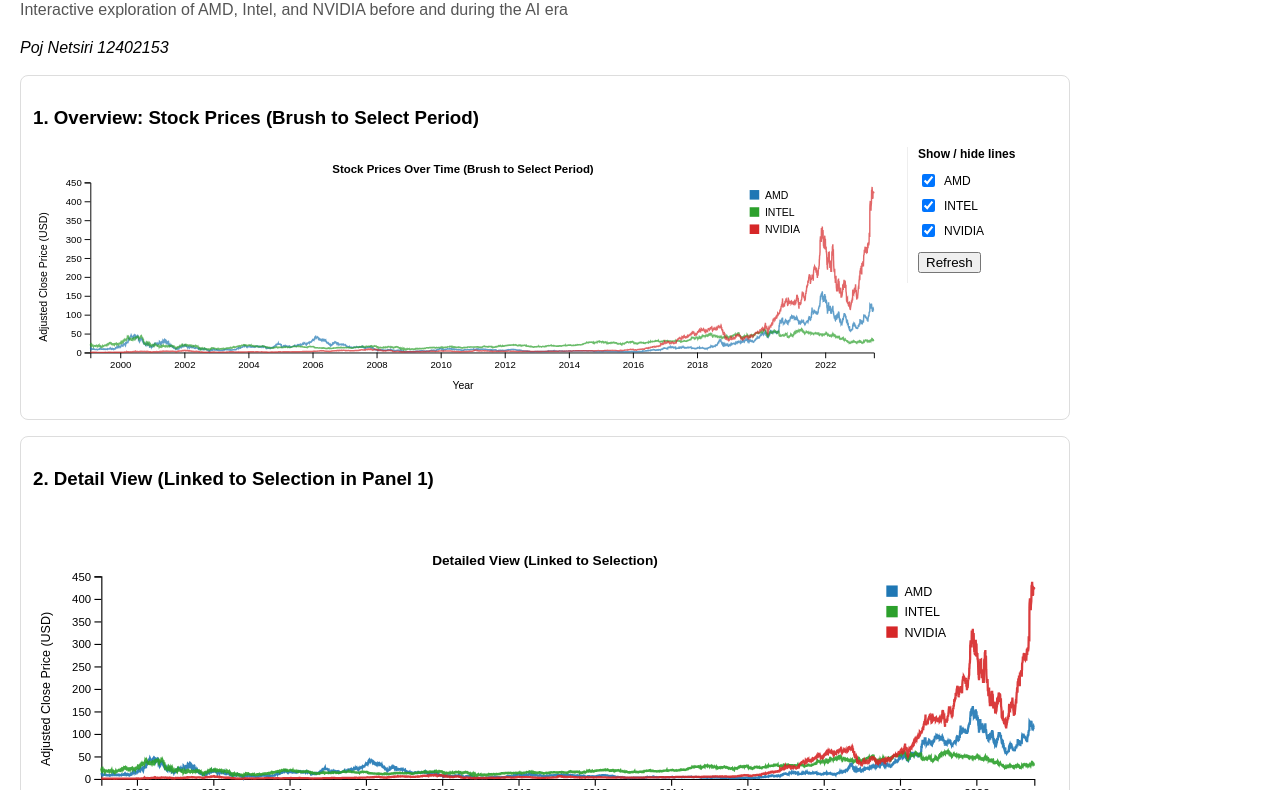
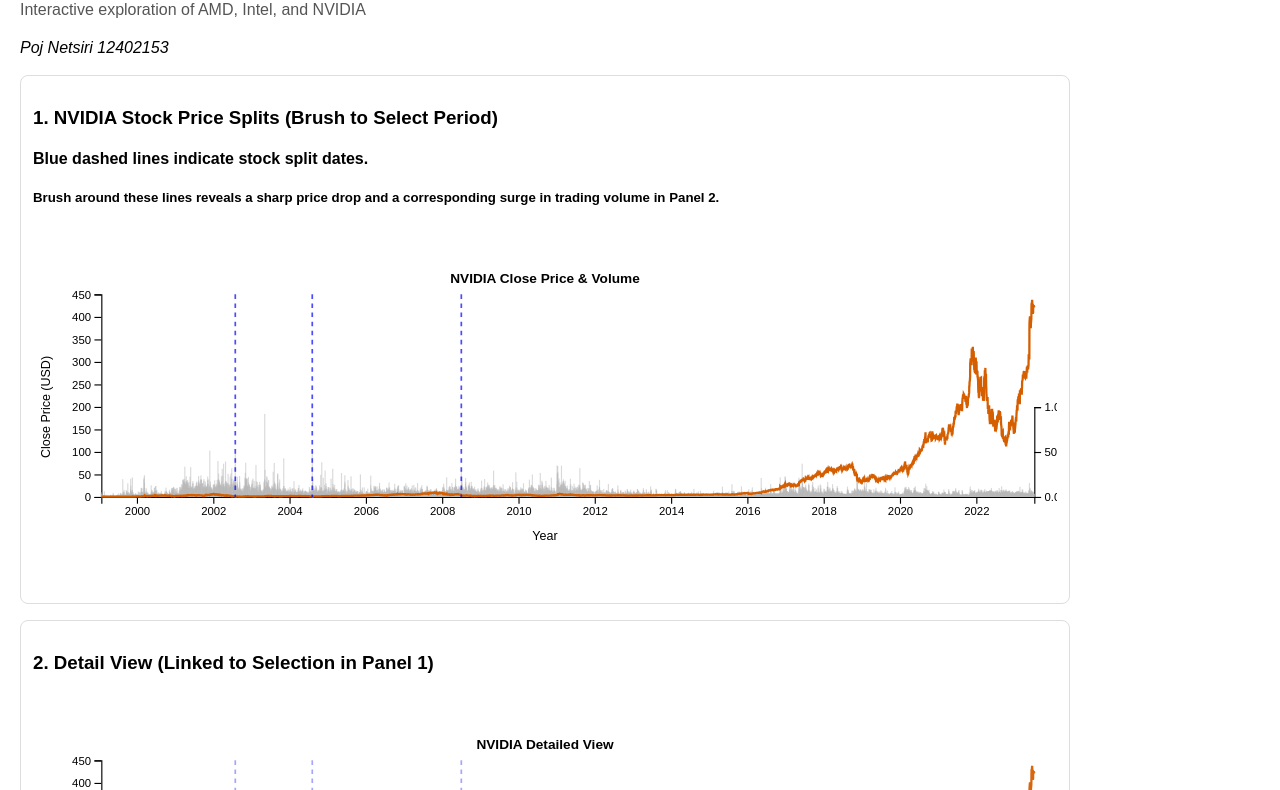
Before and after one commit to pnetsiri/VisualDS25, a plain HTML site: page index.html in a window 1280 px wide. Shown: the part 63-853 px from the top of the page. Drawn offline with nearby package versions, Linux system fonts and the light colour scheme.

Commit message:
Add files via upload
Updated page.

```diff
--- a/index.html
+++ b/index.html
@@ -8,31 +8,22 @@
 </head>
 <body>
 
-<h2>GPU Stock Performance Dashboard</h2>
+<h2>GPU Company Stock Performance Dashboard</h2>
 <p class="subtitle">
-Interactive exploration of AMD, Intel, and NVIDIA before and during the AI era
+Interactive exploration of AMD, Intel, and NVIDIA
 </p>
 <i>Poj Netsiri 12402153</i><br><br>
 <div class="grid">
 
-<div class="panel full panel-overview">
-  <h3>1. Overview: Stock Prices (Brush to Select Period)</h3>
+<div class="panel full">
+  <h3>1. NVIDIA Stock Price Splits (Brush to Select Period)</h3>
+  <h4>Blue dashed lines indicate stock split dates.</h4>
+  <h5>Brush around these lines reveals a sharp price drop and a corresponding surge in trading volume in Panel 2.</h5>
 
   <div class="overview-wrap">
     <svg id="overview"></svg>
 
-    <div class="overview-controls">
-      <div class="controls-title">Show / hide lines</div>
 
-      <div class="checkbox-group">
-        <label><input type="checkbox" id="o-amd" checked> AMD</label>
-        <label><input type="checkbox" id="o-intel" checked> INTEL</label>
-        <label><input type="checkbox" id="o-nvidia" checked> NVIDIA</label>
-      </div>
-
-      <button id="o-refresh" type="button">Refresh</button>
-      <div id="o-warning" class="warning"></div>
-    </div>
   </div>
 </div>
 
@@ -43,7 +34,11 @@ Interactive exploration of AMD, Intel, and NVIDIA before and during the AI era
   </div>
 
 <div class="panel full panel-model">
-  <h3>3. Data Modelling from 2016 (interactive)</h3>
+  <h3>3. Regression Modelling from 2016</h3>
+  <h4>NVIDIA shows the strongest and most stable modeled growth,
+    AMD exhibits moderate but more volatile growth, while Intel
+    demonstrates comparatively weak performance during the AI period (post-2016).</h4>
+  <h5>Select the stocks and click Refresh to apply the filter.</h5>
 
   <div class="model-wrap">
     <svg id="modelPlot"></svg>
@@ -63,8 +58,9 @@ Interactive exploration of AMD, Intel, and NVIDIA before and during the AI era
 
 
 <div class="panel full panel-scatter">
-  <h3>4. Correlation between stock prices (interactive)</h3>
-
+  <h3>4. Correlation between adjusted stock prices</h3>
+  <h4>NVIDIA and AMD exhibit a very strong positive correlation correlation (<i>r</i> = 0.918)</h4>
+ <h5>Select 2 stocks and click Refresh to apply the filter.</h5>
   <div class="scatter-wrap">
     <svg id="scatter"></svg>
 
--- a/main.js
+++ b/main.js
@@ -1,8 +1,14 @@
 const colors = {
-  AMD: "#1f77b4",
-  INTEL: "#2ca02c",
-  NVIDIA: "#d62728"
+  AMD: "#CC79A7",
+  INTEL: "#0072B2",
+  NVIDIA: "#D55E00"
 };
+
+const NVIDIA_SPLITS = [
+  new Date("2002-07-31"),
+  new Date("2004-08-06"),
+  new Date("2008-07-03")
+];
 
 let selectedPair = ["AMD", "NVIDIA"];   // Panel 4 (scatter) pair
 let currentDomain = null;
@@ -34,10 +40,16 @@ function linearFit(xs, ys) {
   return { slope, intercept };
 }
 
+function rSquared(actuals, fits) {
+  const meanA = d3.mean(actuals);
+  const ssTot = d3.sum(actuals, a => (a - meanA) ** 2);
+  const ssRes = d3.sum(actuals.map((a, i) => (a - fits[i]) ** 2));
+  return (ssTot === 0) ? NaN : (1 - ssRes / ssTot);
+}
+
 const margin = { top: 26, right: 20, bottom: 46, left: 60 };
 const width = 900;
 const height = 250;
-
 const parseDate = d3.isoParse;
 
 function addLegend(svg, tickers, xPos, yPos) {
@@ -62,65 +74,81 @@ function addLegend(svg, tickers, xPos, yPos) {
 }
 
 Promise.all([d3.csv("data.csv"), d3.csv("data_model.csv")]).then(([raw, rawModel]) => {
+
+  // =========================
+  // DATA (Panel 1/2 + Scatter)
+  // date,ticker,close,adj_close,volume
+  // =========================
   const data = raw.map(d => ({
     date: parseDate(d.date),
     ticker: d.ticker,
-    price: +d.price
-  })).filter(d => d.date instanceof Date && !isNaN(d.date) && !isNaN(d.price));
+    close: +d.close,
+    adj: +d.adj_close,
+    volume: +d.volume
+  })).filter(d =>
+    d.date instanceof Date &&
+    !isNaN(d.date) &&
+    d.ticker &&
+    !isNaN(d.close) &&
+    !isNaN(d.adj) // keep adj for detail/scatter
+  );
 
-  const byTicker = d3.group(data, d => d.ticker);
-  const tickers = ["AMD", "INTEL", "NVIDIA"]; // enforce order
+  const nvidiaData = data
+    .filter(d => d.ticker === "NVIDIA")
+    .sort((a, b) => a.date - b.date);
 
-  // Panel 1 -> Panel 2 visibility selection
-  let visibleTickers = ["AMD", "INTEL", "NVIDIA"];
-
-  // ---------- SCALES ----------
+  // ---------- X scale (full data range) ----------
+// NVIDIA-specific time domain
 const x = d3.scaleTime()
-    .domain(d3.extent(data, d => d.date))
+  .domain(d3.extent(nvidiaData, d => d.date))
   .range([margin.left, width - margin.right]);
 
-  const y = d3.scaleLinear()
-    .domain(d3.extent(data, d => d.price))
-    .nice()
-    .range([height - margin.bottom, margin.top]);
 
   currentDomain = x.domain();
 
-  const line = d3.line()
-    .x(d => x(d.date))
-    .y(d => y(d.price));
-
   // =========================
-  // 1) OVERVIEW PANEL + CONTROLS (Panel 1)
+  // 1) OVERVIEW PANEL — NVIDIA CLOSE + VOLUME + SPLITS + BRUSH
   // =========================
   const overview = d3.select("#overview")
     .attr("viewBox", `0 0 ${width} ${height}`);
 
-  // Brush (define once, used inside drawOverview)
-  const brush = d3.brushX()
-    .extent([[margin.left, margin.top], [width - margin.right, height - margin.bottom]])
-    .on("brush end", brushed);
-
-  function drawOverview() {
-    overview.selectAll("*").remove();
-
-    // Title inside SVG
   overview.append("text")
     .attr("x", width / 2)
     .attr("y", 16)
     .attr("text-anchor", "middle")
     .attr("font-size", 12)
     .attr("font-weight", "600")
-      .text("Stock Prices Over Time (Brush to Select Period)");
+    .text("NVIDIA Close Price & Volume");
 
-    // Axes
+  // Price scale (left) — RAW CLOSE
+  const yPrice = d3.scaleLinear()
+    .domain(d3.extent(nvidiaData, d => d.close))
+    .nice()
+    .range([height - margin.bottom, margin.top]);
+
+  // Volume scale (right)
+  const hasVolume = nvidiaData.some(d => !isNaN(d.volume));
+  const yVolume = d3.scaleLinear()
+    .domain(hasVolume ? d3.extent(nvidiaData.filter(d => !isNaN(d.volume)), d => d.volume) : [0, 1])
+    .nice()
+    .range([height - margin.bottom, height / 2]);
+
   overview.append("g")
     .attr("transform", `translate(0,${height - margin.bottom})`)
     .call(d3.axisBottom(x));
 
   overview.append("g")
     .attr("transform", `translate(${margin.left},0)`)
-      .call(d3.axisLeft(y));
+    .call(d3.axisLeft(yPrice));
+
+overview.append("g")
+  .attr("transform", `translate(${width - margin.right},0)`)
+  .call(
+    d3.axisRight(yVolume)
+      .ticks(3) // fewer labels = less clutter
+      .tickFormat(d3.format(".2s")) // 200M, 1B, etc.
+  );
+
 
   // Axis labels
   overview.append("text")
@@ -136,28 +164,66 @@ Promise.all([d3.csv("data.csv"), d3.csv("data_model.csv")]).then(([raw, rawModel
     .attr("y", 15)
     .attr("text-anchor", "middle")
     .attr("font-size", 11)
-      .text("Adjusted Close Price (USD)");
+    .text("Close Price (USD)");
 
-    // Lines (ONLY visibleTickers)
-    visibleTickers.forEach(t => {
+  overview.append("text")
+    .attr("transform", "rotate(-90)")
+    .attr("x", -height / 2)
+    .attr("y", width + 24)
+    .attr("text-anchor", "middle")
+    .attr("font-size", 11)
+    .text("Volume");
+
+
+  // Volume bars
+  if (hasVolume) {
+    const barW = Math.max(
+      1,
+      (x(nvidiaData[Math.min(1, nvidiaData.length - 1)].date) - x(nvidiaData[0].date)) * 0.9
+    );
+
+    overview.append("g")
+      .selectAll("rect")
+      .data(nvidiaData.filter(d => !isNaN(d.volume)))
+      .enter()
+      .append("rect")
+      .attr("x", d => x(d.date) - barW / 2)
+      .attr("y", d => yVolume(d.volume))
+      .attr("width", barW)
+      .attr("height", d => height - margin.bottom - yVolume(d.volume))
+      .attr("fill", "#bbb")
+      .attr("opacity", 0.55);
+  }
+
+    // Price line
   overview.append("path")
-        .datum(byTicker.get(t))
+    .datum(nvidiaData)
     .attr("fill", "none")
-        .attr("stroke", colors[t] || "#444")
+    .attr("stroke", colors.NVIDIA)
+    .attr("stroke-width", 2)
+    .attr("d", d3.line()
+      .x(d => x(d.date))
+      .y(d => yPrice(d.close))
+    );
+
+  // Split lines (blue dashed)
+  NVIDIA_SPLITS.forEach(sd => {
+    const [xmin, xmax] = x.domain();
+    if (sd >= xmin && sd <= xmax) {
+      overview.append("line")
+        .attr("x1", x(sd))
+        .attr("x2", x(sd))
+        .attr("y1", margin.top)
+        .attr("y2", height - margin.bottom)
+        .attr("stroke", "blue")
+        .attr("stroke-dasharray", "4,4")
         .attr("stroke-width", 1.5)
-        .attr("opacity", 0.7)
-        .attr("d", line);
+        .attr("opacity", 0.7);
+    }
   });
 
-    // Legend (ONLY visibleTickers)
-    addLegend(overview, visibleTickers, width - 150, margin.top + 8);
-
-    // Re-attach brush after redraw
-    overview.append("g").call(brush);
-  }
-
   // =========================
-  // 2) DETAIL PANEL (linked to Panel 1 selection)
+  // 2) DETAIL PANEL — NVIDIA ONLY (Adjusted Close)
   // =========================
  const detail = d3.select("#detail")
   .attr("viewBox", `0 0 ${width} ${height}`);
@@ -171,30 +237,60 @@ Promise.all([d3.csv("data.csv"), d3.csv("data_model.csv")]).then(([raw, rawModel
     .attr("text-anchor", "middle")
     .attr("font-size", 12)
     .attr("font-weight", "600")
-      .text("Detailed View (Linked to Selection)");
+    .text("NVIDIA Detailed View");
 
   const xDetail = x.copy().domain([x0, x1]);
-    const filtered = data.filter(d => d.date >= x0 && d.date <= x1);
+  const filteredNvda = nvidiaData.filter(d => d.date >= x0 && d.date <= x1);
 
-    const yDetail = d3.scaleLinear()
-      .domain(d3.extent(filtered.filter(d => visibleTickers.includes(d.ticker)), d => d.price))
+  if (filteredNvda.length === 0) {
+    detail.append("text")
+      .attr("x", margin.left)
+      .attr("y", margin.top + 30)
+      .attr("font-size", 12)
+      .text("No NVIDIA data in this selected range.");
+    return;
+  }
+
+  // --- Scales ---
+  const yPrice = d3.scaleLinear()
+    .domain(d3.extent(filteredNvda, d => d.close))
     .nice()
     .range([height - margin.bottom, margin.top]);
 
-    const lineDetail = d3.line()
+  const hasVolume = filteredNvda.some(d => !isNaN(d.volume));
+  const yVol = d3.scaleLinear()
+    .domain(
+      hasVolume
+        ? d3.extent(filteredNvda.filter(d => !isNaN(d.volume)), d => d.volume)
+        : [0, 1]
+    )
+    .nice()
+    .range([height - margin.bottom, height / 2]);
+
+  const linePrice = d3.line()
     .x(d => xDetail(d.date))
-      .y(d => yDetail(d.price));
+    .y(d => yPrice(d.close));
 
-    // Axes
+  // --- Axes ---
   detail.append("g")
     .attr("transform", `translate(0,${height - margin.bottom})`)
     .call(d3.axisBottom(xDetail));
 
   detail.append("g")
     .attr("transform", `translate(${margin.left},0)`)
-      .call(d3.axisLeft(yDetail));
+    .call(d3.axisLeft(yPrice));
 
-    // Axis labels
+  detail.append("g")
+    .attr("transform", `translate(${width - margin.right},0)`)
+    .call(
+       d3.axisRight(yVol)
+      .ticks(2)
+      .tickFormat(d3.format(".2s"))
+      .tickPadding(8)   // <-- key fix
+  );
+
+
+  // --- Axis labels ---
   detail.append("text")
     .attr("x", width / 2)
     .attr("y", height - 8)
@@ -208,24 +304,66 @@ Promise.all([d3.csv("data.csv"), d3.csv("data_model.csv")]).then(([raw, rawModel
     .attr("y", 15)
     .attr("text-anchor", "middle")
     .attr("font-size", 11)
-      .text("Adjusted Close Price (USD)");
+    .text("Close Price (USD)");
 
-    // Lines (ONLY visibleTickers)
-    visibleTickers.forEach(t => {
-      detail.append("path")
-        .datum(filtered.filter(d => d.ticker === t))
-        .attr("fill", "none")
-        .attr("stroke", colors[t] || "#444")
-        .attr("stroke-width", 2)
-        .attr("opacity", 0.9)
-        .attr("d", lineDetail);
+  detail.append("text")
+    .attr("transform", "rotate(-90)")
+    .attr("x", -height / 2)
+    .attr("y", width + 32)
+    .attr("text-anchor", "middle")
+    .attr("font-size", 11)
+    .text("Volume");
+
+  // --- Volume bars (draw first so price line is on top) ---
+  if (hasVolume) {
+    const barW = Math.max(
+      1,
+      (xDetail(filteredNvda[Math.min(1, filteredNvda.length - 1)].date) - xDetail(filteredNvda[0].date)) * 0.9
+    );
+
+    detail.append("g")
+      .selectAll("rect")
+      .data(filteredNvda.filter(d => !isNaN(d.volume)))
+      .enter()
+      .append("rect")
+      .attr("x", d => xDetail(d.date) - barW / 2)
+      .attr("y", d => yVol(d.volume))
+      .attr("width", barW)
+      .attr("height", d => height - margin.bottom - yVol(d.volume))
+      .attr("fill", "#bbb")
+      .attr("opacity", 0.9);
+  }
+
+  // --- Split markers (blue dashed) ---
+  NVIDIA_SPLITS.forEach(sd => {
+    const [d0, d1] = xDetail.domain();
+    if (sd >= d0 && sd <= d1) {
+      detail.append("line")
+        .attr("x1", xDetail(sd))
+        .attr("x2", xDetail(sd))
+        .attr("y1", margin.top)
+        .attr("y2", height - margin.bottom)
+        .attr("stroke", "blue")
+        .attr("stroke-dasharray", "4,4")
+        .attr("stroke-width", 1.5)
+        .attr("opacity", 0.35);
+    }
   });
 
-    addLegend(detail, visibleTickers, width - 150, margin.top + 8);
+  // --- Close price line ---
+  detail.append("path")
+    .datum(filteredNvda)
+    .attr("fill", "none")
+    .attr("stroke", colors.NVIDIA)
+    .attr("stroke-width", 2)
+    .attr("opacity", 0.95)
+    .attr("d", linePrice);
+
+ // addLegend(detail, ["NVIDIA"], width - 150, margin.top + 8);
 }
 
   // =========================
-  // 3) MODEL PANEL (Actual vs Fitted) — Panel 3
+  // 3) MODEL PANEL
   // =========================
   const modelData = rawModel.map(d => ({
     date: parseDate(d.date),
@@ -236,6 +374,18 @@ Promise.all([d3.csv("data.csv"), d3.csv("data_model.csv")]).then(([raw, rawModel
     d.date instanceof Date && !isNaN(d.date) &&
     !isNaN(d.actual) && !isNaN(d.fitted)
   );
+
+  // =========================
+// Fixed domains (no brushing)
+// =========================
+
+// Panel 3: fixed to AI era (2016 → latest model date)
+const modelMaxDate = d3.max(modelData, d => d.date);
+const modelDomainFixed = [MODEL_START_DATE, modelMaxDate];
+
+// Panel 4: fixed to full dataset range
+const scatterDomainFixed = x.domain();
+
 
   const modelW = width;
   const modelH = 360;
@@ -276,7 +426,7 @@ Promise.all([d3.csv("data.csv"), d3.csv("data_model.csv")]).then(([raw, rawModel
       .attr("text-anchor", "middle")
       .attr("font-size", 12)
       .attr("font-weight", "600")
-      .text("Adjusted Close (Actual vs Fitted) — Selection");
+      .text("Stock Price Regression: Actual Prices vs. Model Fits");
 
     modelSvg.append("g")
       .attr("transform", `translate(0,${modelH - margin.bottom})`)
@@ -299,9 +449,50 @@ Promise.all([d3.csv("data.csv"), d3.csv("data_model.csv")]).then(([raw, rawModel
       .attr("y", 15)
       .attr("text-anchor", "middle")
       .attr("font-size", 11)
-      .text("Adjusted Close Price (USD)");
+      .text("Close Price (USD)");
 
     const byT = d3.group(filtered, d => d.ticker);
+
+    // R^2 box
+    const r2ByTicker = new Map();
+    for (const [tkr, series] of byT.entries()) {
+      const s = series.slice().sort((a, b) => a.date - b.date);
+      const actuals = s.map(d => d.actual);
+      const fits = s.map(d => d.fitted);
+      r2ByTicker.set(tkr, rSquared(actuals, fits));
+    }
+
+    const r2Lines = selectedTickers.map(t => {
+      const v = r2ByTicker.get(t);
+      const txt = (v == null || isNaN(v)) ? "R²: n/a" : `R² = ${v.toFixed(3)}`;
+      return `${t}: ${txt}`;
+    });
+
+    const boxX = margin.left + 15;
+    const boxY = margin.top + 32;
+    const boxW = 140;
+    const boxH = 16 * r2Lines.length + 6;
+
+    modelSvg.append("rect")
+      .attr("x", boxX - 5)
+      .attr("y", boxY - 14)
+      .attr("width", boxW)
+      .attr("height", boxH)
+      .attr("fill", "white")
+      .attr("opacity", 0.95)
+      .attr("stroke", "#ddd");
+
+    modelSvg.append("g")
+      .selectAll("text.r2line")
+      .data(r2Lines)
+      .enter()
+      .append("text")
+      .attr("class", "r2line")
+      .attr("x", boxX)
+      .attr("y", (d, i) => boxY + i * 16)
+      .attr("font-size", 12)
+      .attr("fill", "#111")
+      .text(d => d);
 
     const lineActual = d3.line()
       .x(d => xM(d.date))
@@ -356,11 +547,11 @@ Promise.all([d3.csv("data.csv"), d3.csv("data_model.csv")]).then(([raw, rawModel
       return;
     }
     mWarn.textContent = "";
-    updateModelPlot(currentDomain, sel);
+    updateModelPlot(modelDomainFixed, sel);
   });
 
   // =========================
-  // 4) SCATTER PANEL (Panel 4)
+  // 4) SCATTER PANEL (uses ADJ prices)
   // =========================
   const scatterW = width;
   const scatterH = 320;
@@ -377,8 +568,8 @@ Promise.all([d3.csv("data.csv"), d3.csv("data_model.csv")]).then(([raw, rawModel
     const byDate = d3.rollup(
       filtered,
       v => ({
-        xVal: v.find(d => d.ticker === xTicker)?.price,
-        yVal: v.find(d => d.ticker === yTicker)?.price
+        xVal: v.find(d => d.ticker === xTicker)?.adj,
+        yVal: v.find(d => d.ticker === yTicker)?.adj
       }),
       d => +d.date
     );
@@ -428,7 +619,7 @@ Promise.all([d3.csv("data.csv"), d3.csv("data_model.csv")]).then(([raw, rawModel
       .attr("cx", d => xScale(d.xVal))
       .attr("cy", d => yScale(d.yVal))
       .attr("r", 3)
-      .attr("fill", "steelblue")
+      .attr("fill", "#0072B2")
       .attr("opacity", 0.6);
 
     const xMin = d3.min(xs);
@@ -441,15 +632,15 @@ Promise.all([d3.csv("data.csv"), d3.csv("data_model.csv")]).then(([raw, rawModel
       .attr("y1", yScale(yMin))
       .attr("x2", xScale(xMax))
       .attr("y2", yScale(yMax))
-      .attr("stroke", "red")
-      .attr("stroke-width", 2);
+      .attr("stroke", "#D55E00")
+      .attr("stroke-width", 3);
 
     scatterSvg.append("text")
       .attr("x", scatterW / 2)
       .attr("y", scatterH - 8)
       .attr("text-anchor", "middle")
       .attr("font-size", 11)
-      .text(`${xTicker} Price (USD)`);
+      .text(`${xTicker} Adjusted Close (USD)`);
 
     scatterSvg.append("text")
       .attr("transform", "rotate(-90)")
@@ -457,7 +648,7 @@ Promise.all([d3.csv("data.csv"), d3.csv("data_model.csv")]).then(([raw, rawModel
       .attr("y", 15)
       .attr("text-anchor", "middle")
       .attr("font-size", 11)
-      .text(`${yTicker} Price (USD)`);
+      .text(`${yTicker} Adjusted Close (USD)`);
 
     const label = `Correlation = ${corr.toFixed(3)}`;
     scatterSvg.append("rect")
@@ -483,10 +674,15 @@ Promise.all([d3.csv("data.csv"), d3.csv("data_model.csv")]).then(([raw, rawModel
   if (!event.selection) return;
   currentDomain = event.selection.map(x.invert);
 
+  // Brush affects ONLY Panel 2
   updateDetail(currentDomain);
-    updateScatter(currentDomain, selectedPair);
-    updateModelPlot(currentDomain, getModelChecked());
 }
+
+  const brush = d3.brushX()
+    .extent([[margin.left, margin.top], [width - margin.right, height - margin.bottom]])
+    .on("brush end", brushed);
+
+  overview.append("g").call(brush);
 
   // =========================
   // Panel 4 controls (exactly 2 stocks)
@@ -526,45 +722,13 @@ Promise.all([d3.csv("data.csv"), d3.csv("data_model.csv")]).then(([raw, rawModel
     }
     warn.textContent = "";
     selectedPair = now;
-    updateScatter(currentDomain, selectedPair);
-  });
-
-  // =========================
-  // Panel 1 controls (NEW): show/hide lines + refresh -> affects Panel 2
-  // =========================
-  const oAmd = document.getElementById("o-amd");
-  const oIntel = document.getElementById("o-intel");
-  const oNvidia = document.getElementById("o-nvidia");
-  const oRefresh = document.getElementById("o-refresh");
-  const oWarn = document.getElementById("o-warning");
-
-  function getOverviewChecked() {
-    const out = [];
-    if (oAmd?.checked) out.push("AMD");
-    if (oIntel?.checked) out.push("INTEL");
-    if (oNvidia?.checked) out.push("NVIDIA");
-    return out;
-  }
-
-  oRefresh?.addEventListener("click", () => {
-    const sel = getOverviewChecked();
-    if (sel.length === 0) {
-      oWarn.textContent = "Select at least one stock.";
-      return;
-    }
-    oWarn.textContent = "";
-    visibleTickers = sel;
-
-    // redraw Panel 1 + Panel 2 with same brush domain
-    drawOverview();
-    updateDetail(currentDomain);
+    updateScatter(scatterDomainFixed, selectedPair);
   });
 
   // =========================
   // Initialize
   // =========================
-  drawOverview();                               // Panel 1
-  updateDetail(x.domain());                      // Panel 2
-  updateModelPlot(x.domain(), getModelChecked()); // Panel 3 (starts 2016 inside)
-  updateScatter(x.domain(), selectedPair);        // Panel 4
+  updateDetail(x.domain());
+  updateModelPlot(modelDomainFixed, getModelChecked());
+  updateScatter(scatterDomainFixed, selectedPair);
 });
```
Also changed, not shown: data.csv. Lines whose indentation alone changed are shown as unchanged.
